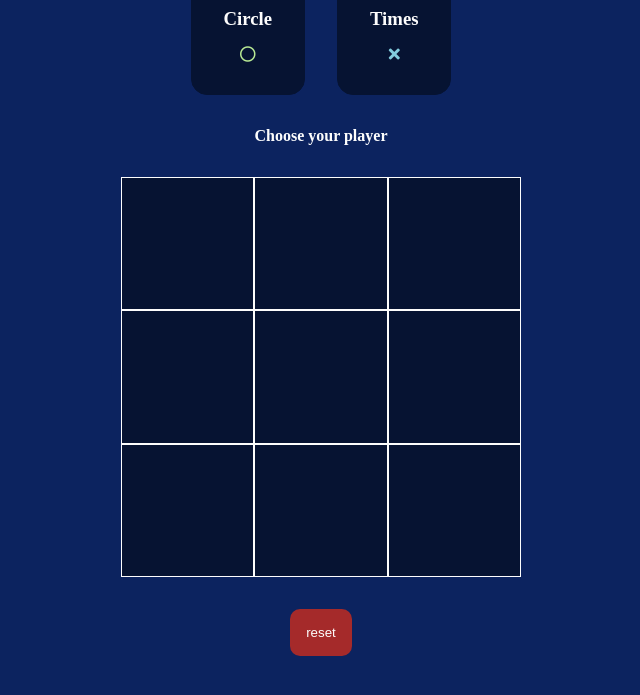
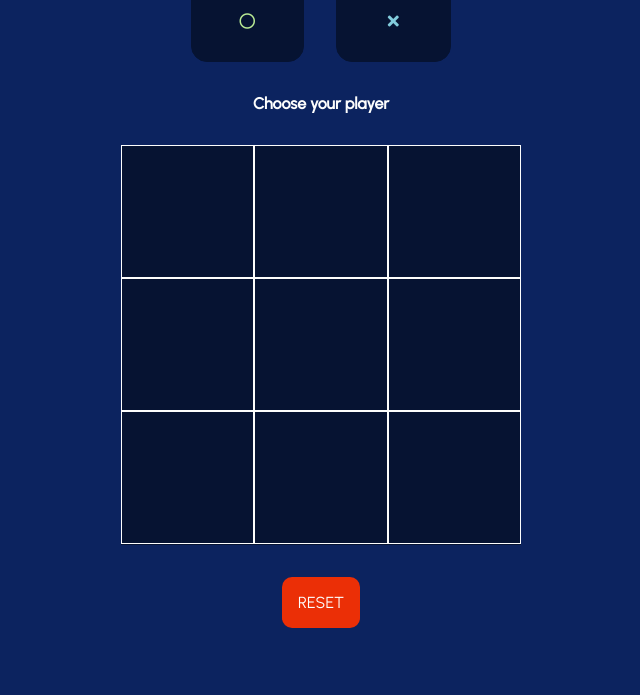
Before and after one commit to MathisHumbert/tic-tac-toe-game, a plain HTML site: page index.html in a window 1280 px wide. Shown: the part 143-838 px from the top of the page, without its empty margins (319-959 px from the left). After the commit the page ends 800 px from the top, so only its background shows below. Drawn offline with Linux system fonts and the light colour scheme.

Commit message:
project finished

```diff
--- a/index.html
+++ b/index.html
@@ -12,11 +12,21 @@
       rel="stylesheet"
       href="https://cdnjs.cloudflare.com/ajax/libs/font-awesome/5.14.0/css/all.min.css"
     />
+    <!-- fonts -->
+    <link rel="preconnect" href="https://fonts.googleapis.com" />
+    <link rel="preconnect" href="https://fonts.gstatic.com" crossorigin />
+    <link
+      href="https://fonts.googleapis.com/css2?family=Urbanist:wght@300;400;500&display=swap"
+      rel="stylesheet"
+    />
+
     <title>Tic Tac Toe Game</title>
   </head>
+
   <body>
     <main>
       <div class="hero">
+        <!-- top -->
         <header>
           <h1>Tic Tac Toe</h1>
           <div class="choices">
@@ -31,6 +41,7 @@
           </div>
           <h4 class="turn">Choose your player</h4>
         </header>
+        <!-- game -->
         <section class="game">
           <div class="box" data-id="1"></div>
           <div class="box" data-id="2"></div>
@@ -42,6 +53,7 @@
           <div class="box" data-id="8"></div>
           <div class="box" data-id="9"></div>
         </section>
+        <!-- bottom -->
         <footer>
           <p class="winner"></p>
           <button class="reset">reset</button>
@@ -53,6 +65,3 @@
     <script src="./app.js"></script>
   </body>
 </html>
-
-<!-- <i class="fas fa-times fa"></i> -->
-<!-- <i class="far fa-circle"></i> -->
--- a/style.css
+++ b/style.css
@@ -6,7 +6,7 @@
 }
 body {
   background-color: hsl(223, 78%, 21%);
-  padding: 2rem 0;
+  font-family: 'Urbanist', sans-serif;
 }
 main {
   min-height: 100vh;
@@ -72,6 +72,7 @@ header h1 {
 .header-times {
   color: #82ccdd;
 }
+
 /*
 game
 */
@@ -84,6 +85,7 @@ game
   grid-template-columns: repeat(3, 1fr);
   grid-template-rows: repeat(3, 1fr);
 }
+
 .box {
   max-width: 100%;
   max-height: 100%;
@@ -92,7 +94,6 @@ game
   display: grid;
   place-items: center;
 }
-
 .box .circle,
 .box .times {
   font-size: 4rem;
@@ -107,12 +108,23 @@ game
 /*
 footer
 */
+.winner {
+  text-align: center;
+  color: #fdfdfd;
+  font-size: 20px;
+  margin-bottom: 2rem;
+}
+
 .reset {
   display: block;
   margin: 0 auto;
   padding: 1rem;
   border-radius: 10px;
   border: none;
-  background: brown;
+  background: #eb2f06;
   color: #fdfdfd;
+  cursor: pointer;
+  font-family: 'Urbanist', sans-serif;
+  text-transform: uppercase;
+  font-size: 1rem;
 }
```
Also changed, not shown: 2 other files.
